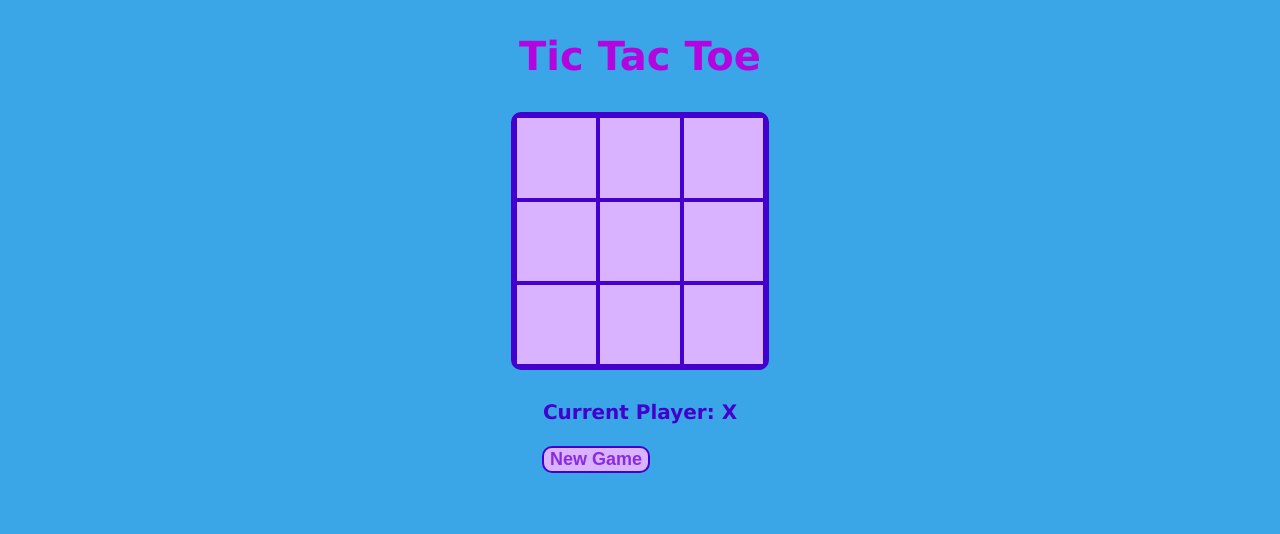
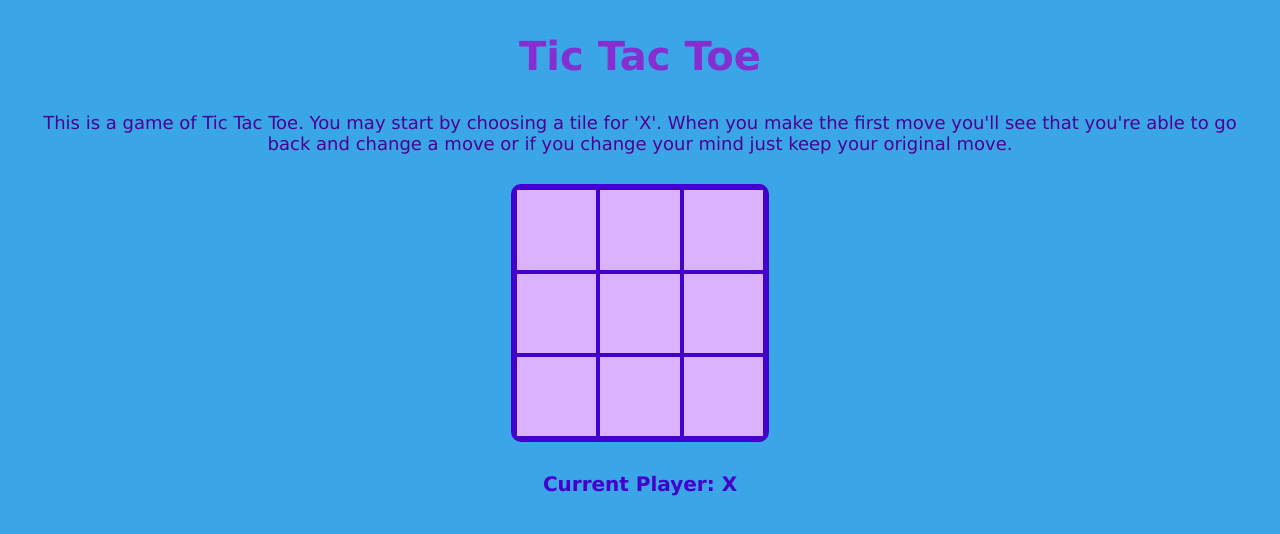
Before and after one commit to lhernandez5/TicTacToeApp, a React (Create React App) app: page / in a window 1280 px wide. Shown: the top 534 px of the page. Built offline with nearby package versions, Linux system fonts and the light colour scheme.

Commit message:
Updated various javascript display logic

```diff
--- a/src/components/Game/Game.css
+++ b/src/components/Game/Game.css
@@ -6,7 +6,7 @@
 .title {
     text-align: center;
     font-family: 'Verdana';
-    color: rgb(179, 6, 223);
+    color: rgb(133, 47, 208);
     font-size: 40px;
 }
 
@@ -26,7 +26,7 @@
     text-align: center;
 }
 
-.tie{
+.tie {
     color:#4400cc;
     font-family: 'Lucida Grande';
     font-size: 20px;
@@ -47,6 +47,7 @@
     border: 2px solid #4400cc;
     background-color: #d9b3ff;
     margin: 2px;
+    visibility: true;
 }
 
 .newGameButton {
@@ -54,8 +55,15 @@
     font-size: 18px;
     font-weight: bold;
     border-radius: 10px;
-    border: 2px solid #4400cc;
-    background-color: #d9b3ff;
-    margin: 2px;
-    visibility: visible;
+    border: 3px solid #6c39d1;
+    background-color: #ebe3f2;
+    margin-left: 20%;
 }
+
+.intro {
+    color:rgb(78, 2, 145);
+    font-size: 18px;
+    text-align: center;
+    font-family: 'Lucida Grande';
+    margin: auto 20px;
+}
--- a/src/components/Game/Game.js
+++ b/src/components/Game/Game.js
@@ -30,26 +30,26 @@ const Game = () => {
     const renderMoves = () => (
         history.map((_step, move) => {
             const movesDisplay = `Go back to move #${move}`;
-            const newStart = 0;
             return (
                 <div key={move} className="moves">
-                    {((move===0 && !winner) || (move===0 && winner)) && (<button className="newGameButton" onClick={() => jumpTo(newStart)}>{'New Game'}</button>)}
-                    {move!=0 ? (<button className="movesButton" onClick={() => jumpTo(move)}>{movesDisplay}</button> ): ''}
+                    {move!==0 ? (<button className="movesButton" onClick={() => jumpTo(move)}>{movesDisplay}</button> ): ``}
                 </div>
             )
         })
     );
 
-    console.log("stepnumnber "+stepNumber);
     return (
         <>
             <h2 className="title">Tic Tac Toe</h2>
+            <p className="intro">This is a game of Tic Tac Toe. You may start by choosing a tile for 'X'. When you make the first
+            move you'll see that you're able to go back and change a move or if you change your mind just keep your original move.</p>
             <Board squares={history[stepNumber]} onClick={handleClick} />
             <div className="game">
-                <p className="winner">{winner ? `The Winner is: ` + winner + `! 🏅` : null}</p>
+                <p className="winner">{winner ? `The Winner is: ` + winner + `!!! 🏅` : null}</p>
                 <p className="tie">{(!winner && stepNumber===9) ? `It's a Tie! 👔`: null}</p>
-                <p className="result">{'Current Player: ' + (xIsNext ? 'X' : 'O')}</p>
-                {renderMoves()}
+                <p className="result">{!winner ? `Current Player: ` + (xIsNext ? `X` : `O`) : null}</p>
+                {((stepNumber===0 && !winner) || (stepNumber===0 && winner)) ? null : (<button className="newGameButton" onClick={() => jumpTo(0)}>{`New Game`}</button>)}
+                {stepNumber===0 ? `` : renderMoves()}
             </div>
         </>
     )
```
